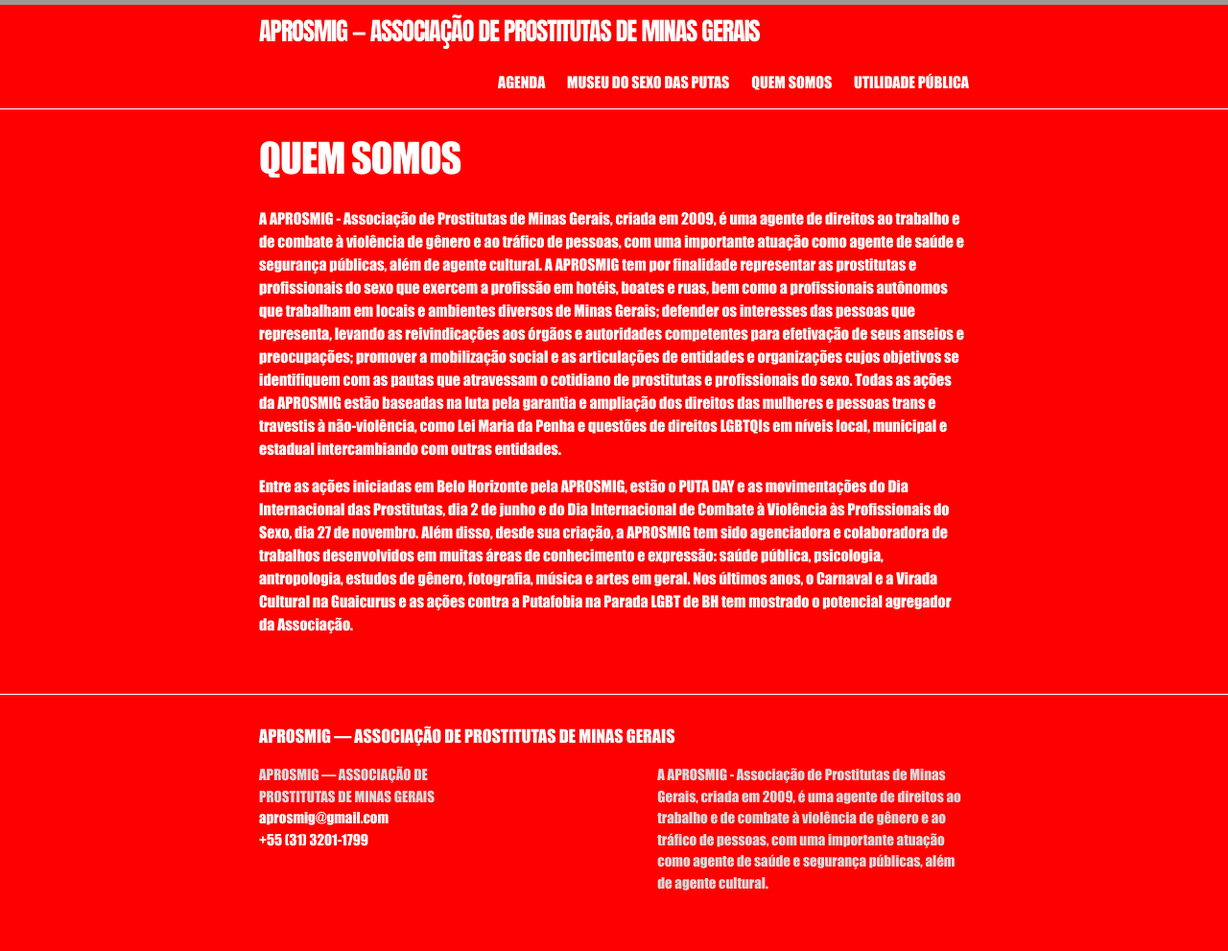
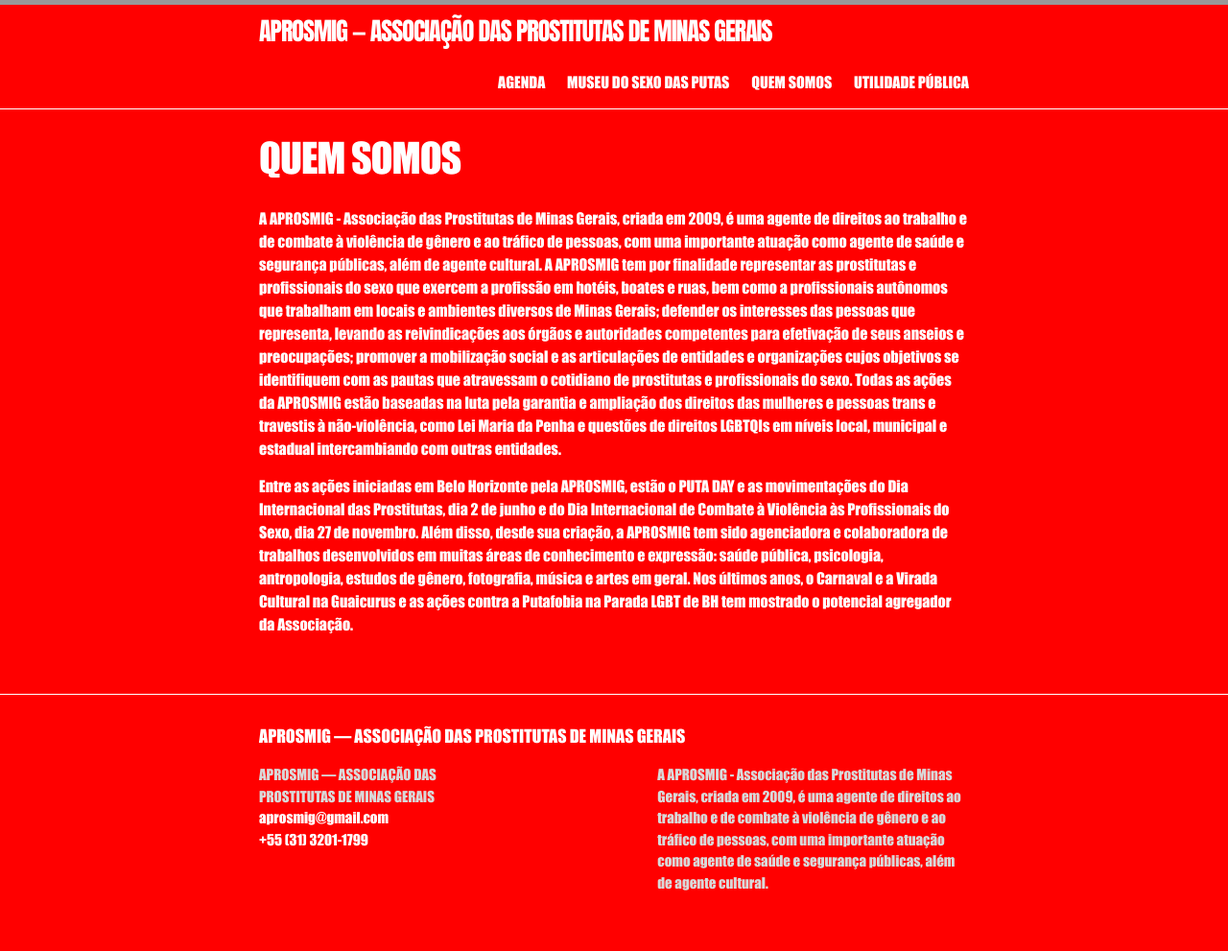
Before and after one commit to pudiva/aprosmig-site, a Jekyll site: the page built from quem-somos.md, in a window 1280 px wide. Shown: the whole page at 96% size. Built offline with Jekyll 4.4.1, drawn with Linux system fonts in a browser that asks for light colours.

Commit message:
s/associação de prostitutas/associação das prostitutas/

```diff
--- a/_config.yml
+++ b/_config.yml
@@ -13,10 +13,10 @@
 # you will see them accessed via {{ site.title }}, {{ site.email }}, and so on.
 # You can create any custom variable you would like, and they will be accessible
 # in the templates via {{ site.myvariable }}.
-title: APROSMIG — ASSOCIAÇÃO DE PROSTITUTAS DE MINAS GERAIS
+title: APROSMIG — ASSOCIAÇÃO DAS PROSTITUTAS DE MINAS GERAIS
 email: aprosmig@gmail.com
 description: > # this means to ignore newlines until "baseurl:"
-  A APROSMIG -  Associação de Prostitutas de Minas Gerais, criada em 2009, é
+  A APROSMIG -  Associação das Prostitutas de Minas Gerais, criada em 2009, é
   uma agente de direitos ao trabalho e de combate à violência de gênero e ao
   tráfico de pessoas, com uma importante atuação como agente de saúde e
   segurança públicas, além de agente cultural.
--- a/quem-somos.md
+++ b/quem-somos.md
@@ -4,7 +4,7 @@
 permalink: /quem-somos/
 ---
 
-A APROSMIG -  Associação de Prostitutas de Minas Gerais, criada em 2009, é uma
+A APROSMIG -  Associação das Prostitutas de Minas Gerais, criada em 2009, é uma
 agente de direitos ao trabalho e de combate à violência de gênero e ao tráfico
 de pessoas, com uma importante atuação como agente de saúde e segurança
 públicas, além de agente cultural. A APROSMIG tem por finalidade representar as
```
